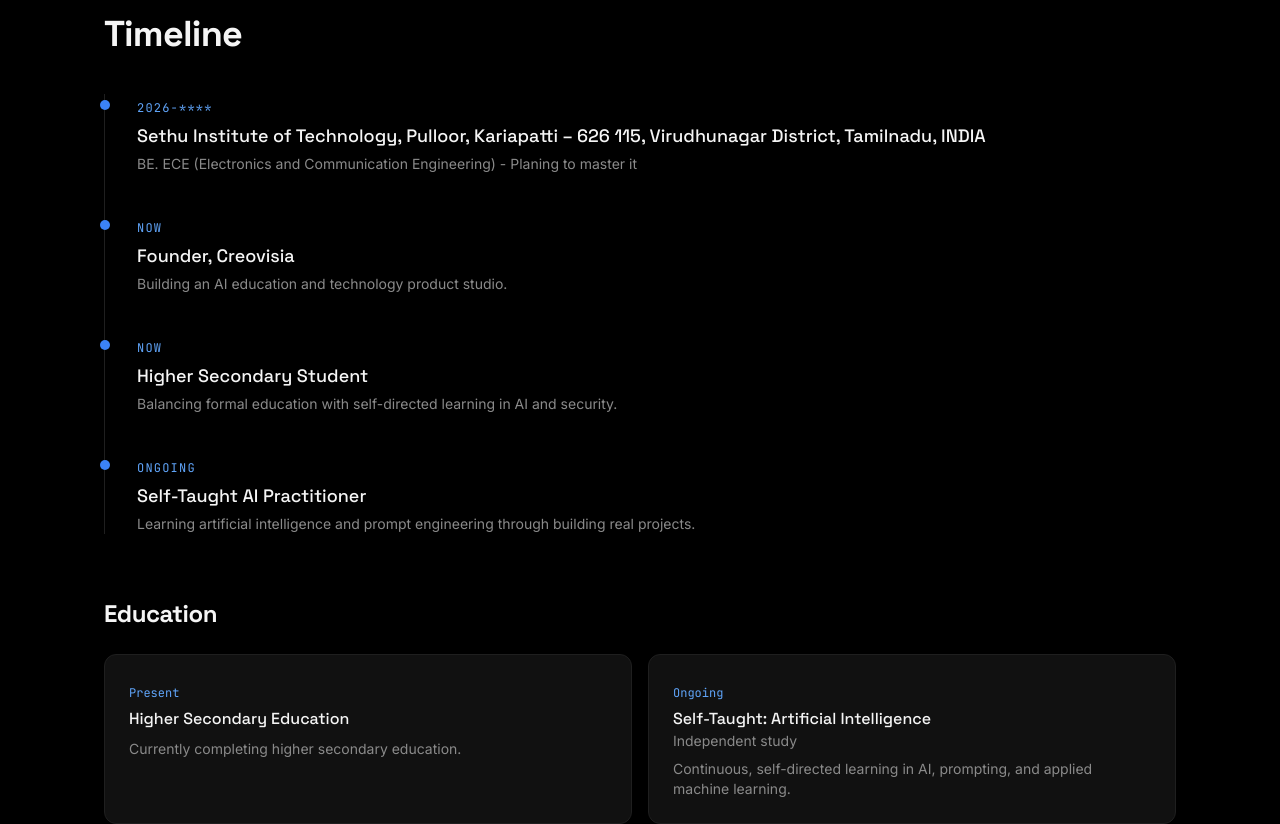
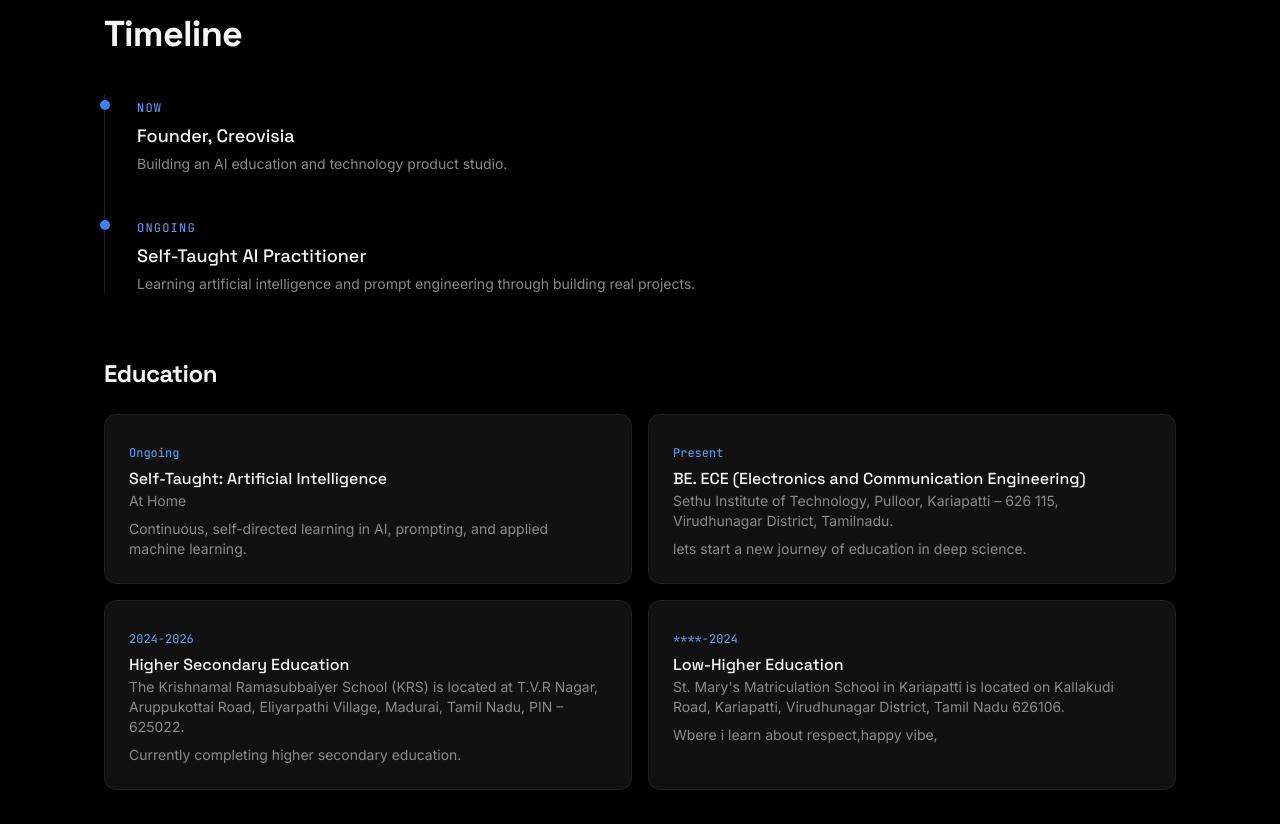
Before and after one commit to mukilkarki/portfolio, a Next.js app: page / in a window 1280 px wide. Shown: the part 3625-4449 px from the top of the page. Built offline with nearby package versions, Linux system fonts and the light colour scheme.

Commit message:
update data/site.ts

```diff
--- a/data/site.ts
+++ b/data/site.ts
@@ -83,22 +83,12 @@
   ],
 
   timeline: [
-    {
-      year: "2026-****",
-      title: "Sethu Institute of Technology, Pulloor, Kariapatti – 626 115, Virudhunagar District, Tamilnadu, INDIA",
-      description: "BE. ECE (Electronics and Communication Engineering) - Planing to master it ",
-    },
-
-    {
+     {
       year: "Now",
       title: "Founder, Creovisia",
       description: "Building an AI education and technology product studio.",
     },
-    {
-      year: "Now",
-      title: "Higher Secondary Student",
-      description: "Balancing formal education with self-directed learning in AI and security.",
-    },
+
     {
       year: "Ongoing",
       title: "Self-Taught AI Practitioner",
@@ -108,17 +98,30 @@
 
   education: [
     {
+      title: "Self-Taught: Artificial Intelligence",
+      place: "At Home",
+      period: "Ongoing",
+      description: "Continuous, self-directed learning in AI, prompting, and applied machine learning.",
+    },
+    {
+      title: "BE. ECE (Electronics and Communication Engineering)",
+      place: "Sethu Institute of Technology, Pulloor, Kariapatti – 626 115, Virudhunagar District, Tamilnadu.", // TODO: add school name if you want it publice
+      period: "Present",
+      description: "lets start a new journey of education in deep science.",
+    },
+    {
       title: "Higher Secondary Education",
-      place: "", // TODO: add school name if you want it public
-      period: "Present",
+      place: "The Krishnamal Ramasubbaiyer School (KRS) is located at T.V.R Nagar, Aruppukottai Road, Eliyarpathi Village, Madurai, Tamil Nadu, PIN – 625022.", // TODO: add school name if you want it public
+      period: "2024-2026",
       description: "Currently completing higher secondary education.",
     },
     {
-      title: "Self-Taught: Artificial Intelligence",
-      place: "Independent study",
-      period: "Ongoing",
-      description: "Continuous, self-directed learning in AI, prompting, and applied machine learning.",
+      title: "Low-Higher Education",
+      place: "St. Mary's Matriculation School in Kariapatti is located on Kallakudi Road, Kariapatti, Virudhunagar District, Tamil Nadu 626106.", // TODO: add school name if you want it public
+      period: "****-2024",
+      description: "Wbere i learn about respect,happy vibe,",
     },
+
   ],
 
   achievements: [], // TODO: add achievements/certificates later
```
